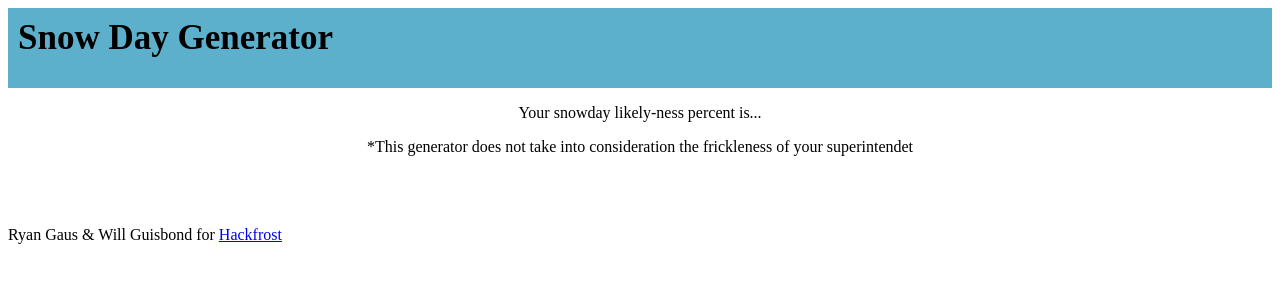
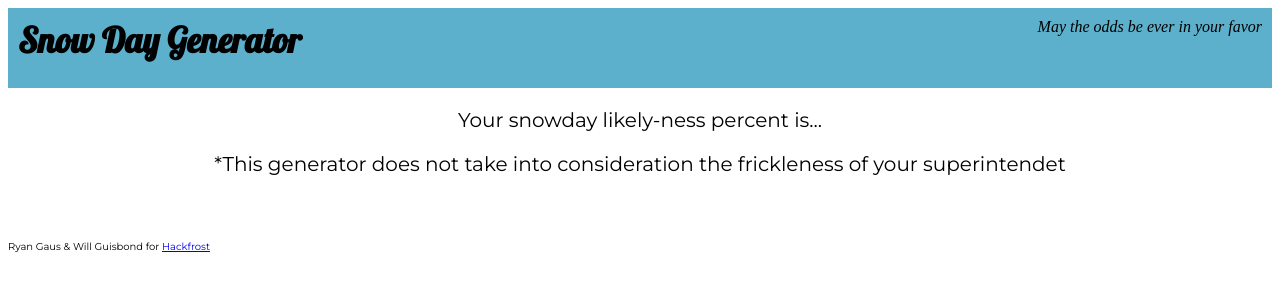
Before and after one commit to 1egoman/hackfrost, a website: page public/index.html in a window 1280 px wide. Drawn offline with nearby package versions, Linux system fonts and the light colour scheme.

Commit message:
Added some of finishing CSS; Still have to position labels/ add colors

```diff
--- a/public/index.html
+++ b/public/index.html
@@ -4,16 +4,19 @@
     <title>Snow Day Generator</title>
     <!-- Custom CSS-->
     <link href="main.css" rel="stylesheet">
+    <link href='https://fonts.googleapis.com/css?family=Montserrat' rel='stylesheet' type='text/css'>
+    <link href='https://fonts.googleapis.com/css?family=Lobster' rel='stylesheet' type='text/css'>
   </head>
   <body>
     <center>
     <nav id="navigation">
       <b id="logo">Snow Day Generator</b>
+      <I id="slogan"> May the odds be ever in your favor </I>
     </nav>
   </center>
   <center>
+  <div id="main-action">
     <p>Your snowday likely-ness percent is...</p>
-    <div id="main-action">
       <p> <span class="percent"></span></p>
       *This generator does not take into consideration the frickleness of your superintendet
     </div>
--- a/public/main.css
+++ b/public/main.css
@@ -1,5 +1,4 @@
 <!-- listing -->
-@import url(https://fonts.googleapis.com/css?family=Raleway);
 body{
   background: #ffffff;
 }
@@ -12,5 +11,18 @@ body{
   padding-left: 10px;
   padding-top: 10px;
   font-size: 35px;
-  font-family:
+  font-family: 'Lobster';
 }
+#slogan{
+  padding-top:10px;
+  Float:right;
+  padding-right:10px;
+}
+#main-action{
+  font-size: 20px;
+  font-family: 'Montserrat';
+}
+#footer{
+  font-family: 'Montserrat';
+  font-size: 10px;
+}
```
